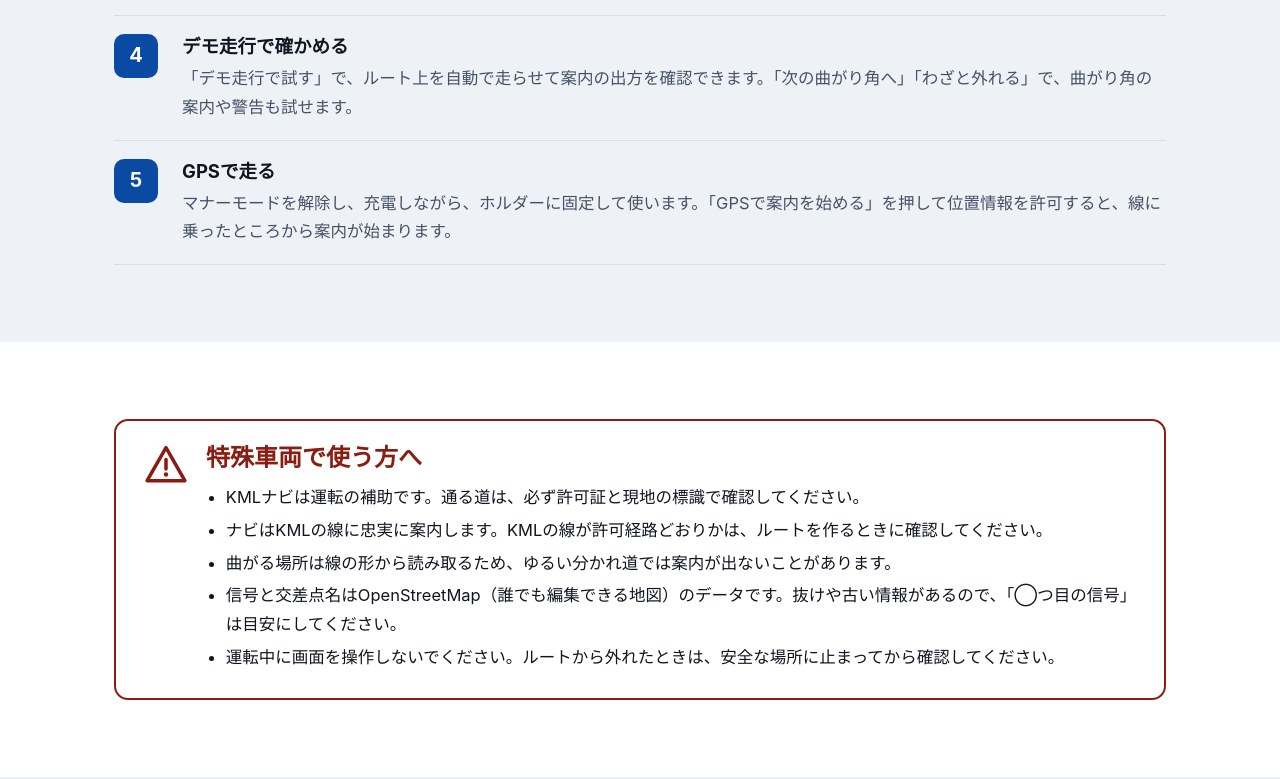
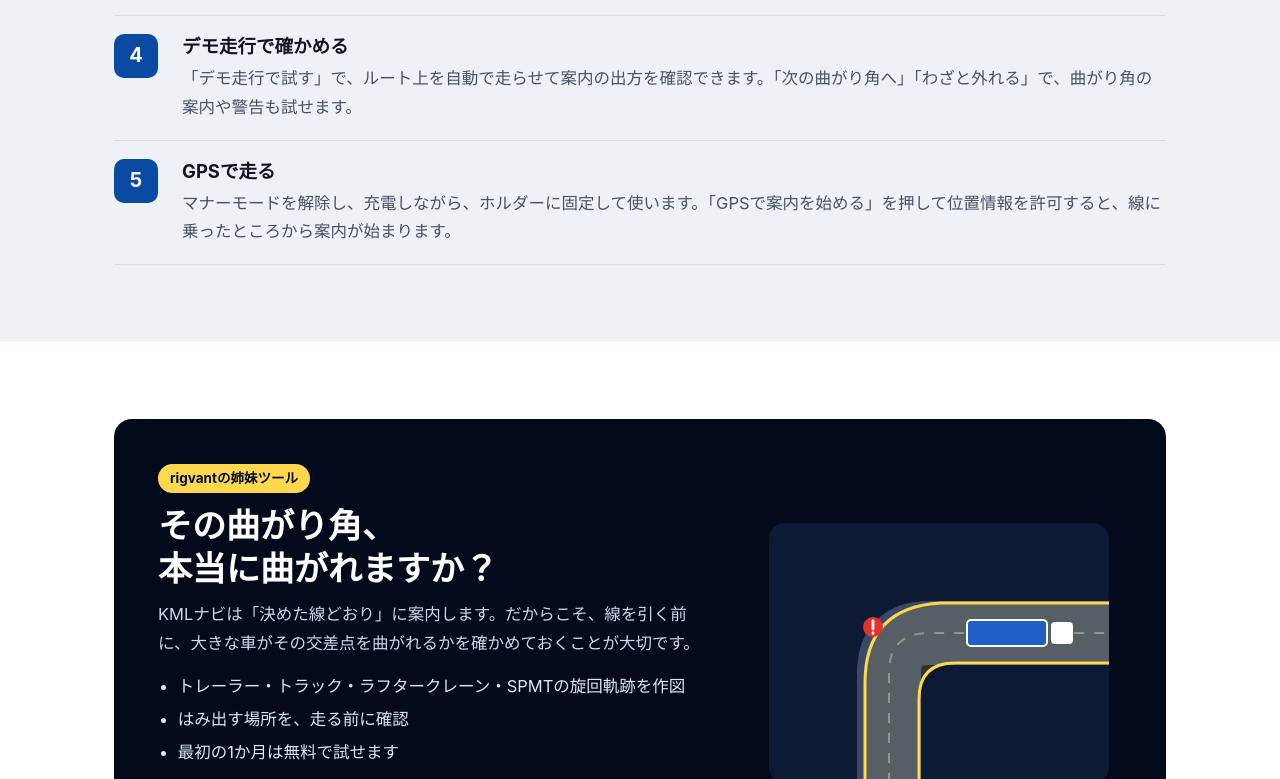
Before and after one commit to KUBOTA1266/kmlnavi, a plain HTML site: page index.html in a window 1280 px wide. Shown: the part 2021-2800 px from the top of the page. Drawn offline with Linux system fonts and the light colour scheme; a web font is replaced by a local one.

Commit message:
Add files via upload

```diff
--- a/index.html
+++ b/index.html
@@ -81,6 +81,16 @@ h2{font-size:clamp(26px,3.2vw,34px);line-height:1.25;margin:0 0 10px;text-wrap:b
 .faq summary::after{content:"＋";position:absolute;right:4px;top:12px;color:var(--sign2);font-size:20px}
 .faq details[open] summary::after{content:"－"}
 .faq p{margin:0 0 16px;color:var(--sub)}
+.promo{display:grid;grid-template-columns:minmax(0,1.2fr) minmax(0,.8fr);gap:clamp(20px,4vw,48px);align-items:center;background:var(--night);color:#fff;border-radius:18px;padding:clamp(24px,4vw,44px)}
+.promo .kick{display:inline-block;font-size:13.5px;font-weight:700;color:var(--night);background:var(--memo);border-radius:999px;padding:3px 12px;margin:0 0 12px}
+.promo h2{color:#fff}
+.promo p{color:#cdd8ec;margin:0 0 14px}
+.promo ul{margin:0 0 22px;padding-left:1.2em;color:#dfe7f6}
+.promo li{margin:4px 0}
+.promo .btn.main{background:var(--memo);color:var(--night)}
+.promo .btn.main:hover{background:#ffe27a}
+.promo svg{width:100%;max-width:340px;height:auto;justify-self:center}
+@media (max-width:820px){.promo{grid-template-columns:minmax(0,1fr)}.promo svg{order:-1;max-width:260px}}
 .endcta{text-align:center}
 .endcta .cta{justify-content:center}
 .endcta .btn.ghost{border-color:var(--line);color:var(--ink)}
@@ -101,6 +111,7 @@ footer{background:var(--night);color:#cdd8ec;padding:36px 0;font-size:14.5px}
     <nav class="links" aria-label="ページ内">
       <a class="hide" href="#how">使い方</a>
       <a class="hide" href="#faq">よくある質問</a>
+      <a class="hide" href="#turn">曲がれるか確認</a>
       <a class="open" href="app.html">ナビを開く</a>
     </nav>
   </div>
@@ -203,6 +214,40 @@ footer{background:var(--night);color:#cdd8ec;padding:36px 0;font-size:14.5px}
   </div>
 </section>
 
+<section class="band" id="turn" aria-labelledby="t">
+  <div class="wrap">
+    <div class="promo">
+      <div>
+        <p class="kick">rigvantの姉妹ツール</p>
+        <h2 id="t">その曲がり角、<br>本当に曲がれますか？</h2>
+        <p>KMLナビは「決めた線どおり」に案内します。だからこそ、線を引く前に、大きな車がその交差点を曲がれるかを確かめておくことが大切です。</p>
+        <ul>
+          <li>トレーラー・トラック・ラフタークレーン・SPMTの旋回軌跡を作図</li>
+          <li>はみ出す場所を、走る前に確認</li>
+          <li>最初の1か月は無料で試せます</li>
+        </ul>
+        <div class="cta">
+          <a class="btn main" href="https://rigvant.com/#turn">旋回軌跡チェッカーを見る</a>
+        </div>
+      </div>
+      <svg viewBox="0 0 340 260" aria-hidden="true">
+        <rect x="0" y="0" width="340" height="260" rx="16" fill="#0d1a33"/>
+        <path d="M120 260 V150 Q120 110 160 110 H340" fill="none" stroke="#3a4a66" stroke-width="64"/>
+        <path d="M120 260 V150 Q120 110 160 110 H340" fill="none" stroke="#fff" stroke-opacity=".35" stroke-width="2" stroke-dasharray="10 10"/>
+        <path d="M96 260 V160 Q96 84 172 80 H340 V140 H186 Q150 140 150 176 V260 Z" fill="#ffd84d" fill-opacity=".14"/>
+        <path d="M96 260 V160 Q96 84 172 80 H340" fill="none" stroke="#ffd84d" stroke-width="3"/>
+        <path d="M150 260 V176 Q150 140 186 140 H340" fill="none" stroke="#ffd84d" stroke-width="3"/>
+        <circle cx="104" cy="104" r="10" fill="#e5322d"/>
+        <path d="M104 98 V106 M104 110 V110.5" stroke="#fff" stroke-width="2.8" stroke-linecap="round"/>
+        <g transform="translate(238 110)">
+          <rect x="-40" y="-13" width="80" height="26" rx="4" fill="#1d5fc4" stroke="#fff" stroke-width="2"/>
+          <rect x="44" y="-11" width="22" height="22" rx="4" fill="#fff"/>
+        </g>
+      </svg>
+    </div>
+  </div>
+</section>
+
 <section class="band" aria-labelledby="c">
   <div class="wrap">
     <div class="caution">
@@ -241,7 +286,7 @@ footer{background:var(--night);color:#cdd8ec;padding:36px 0;font-size:14.5px}
     <p class="intro" style="margin-left:auto;margin-right:auto">手元のKMLを開いて「デモ走行で試す」を押すだけで、案内の出方を確かめられます。</p>
     <div class="cta">
       <a class="btn main" href="app.html">無料でナビを開く</a>
-      <a class="btn ghost" href="https://rigvant.com/">旋回軌跡チェッカー（rigvant）</a>
+      <a class="btn ghost" href="https://rigvant.com/#turn">曲がれるかは旋回軌跡チェッカーで（1か月無料）</a>
     </div>
   </div>
 </section>
```
Also changed, not shown: _worker.js (+8 -2 lines), app.html (+5 -0 lines).
